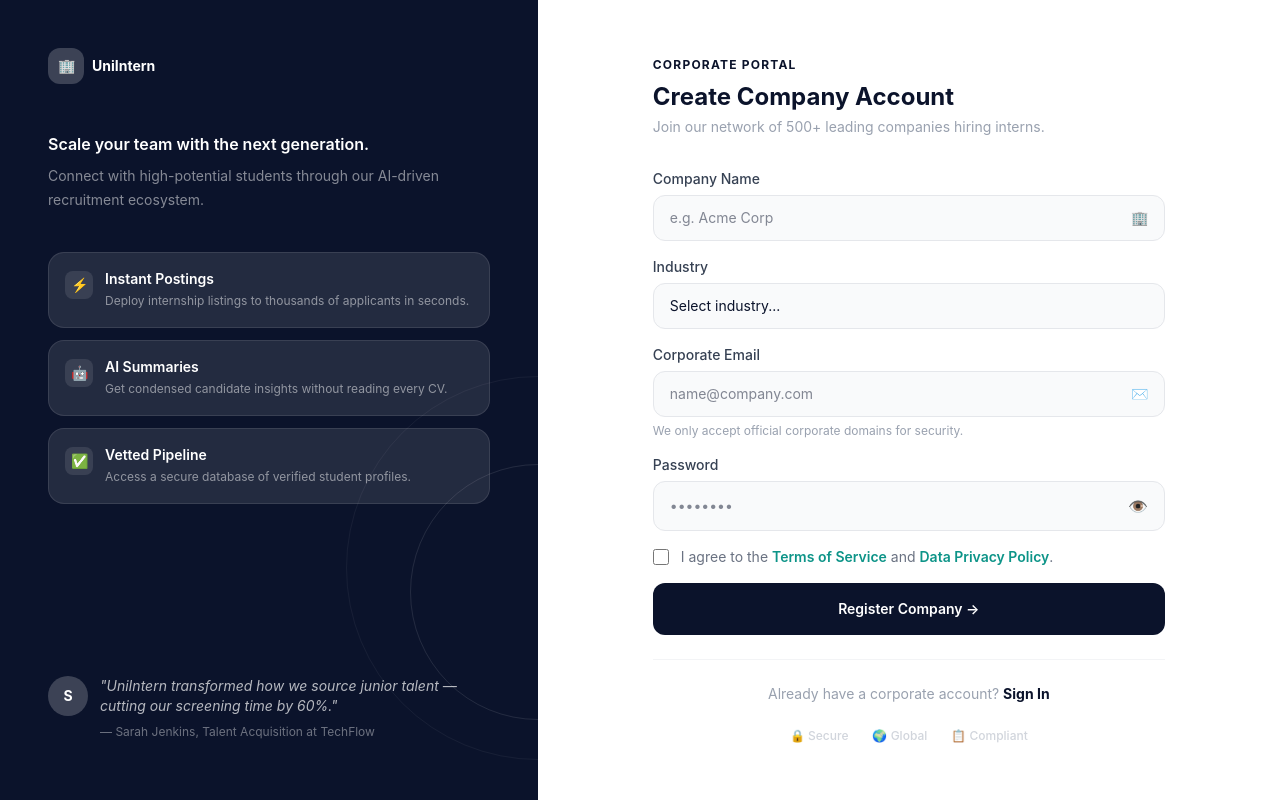
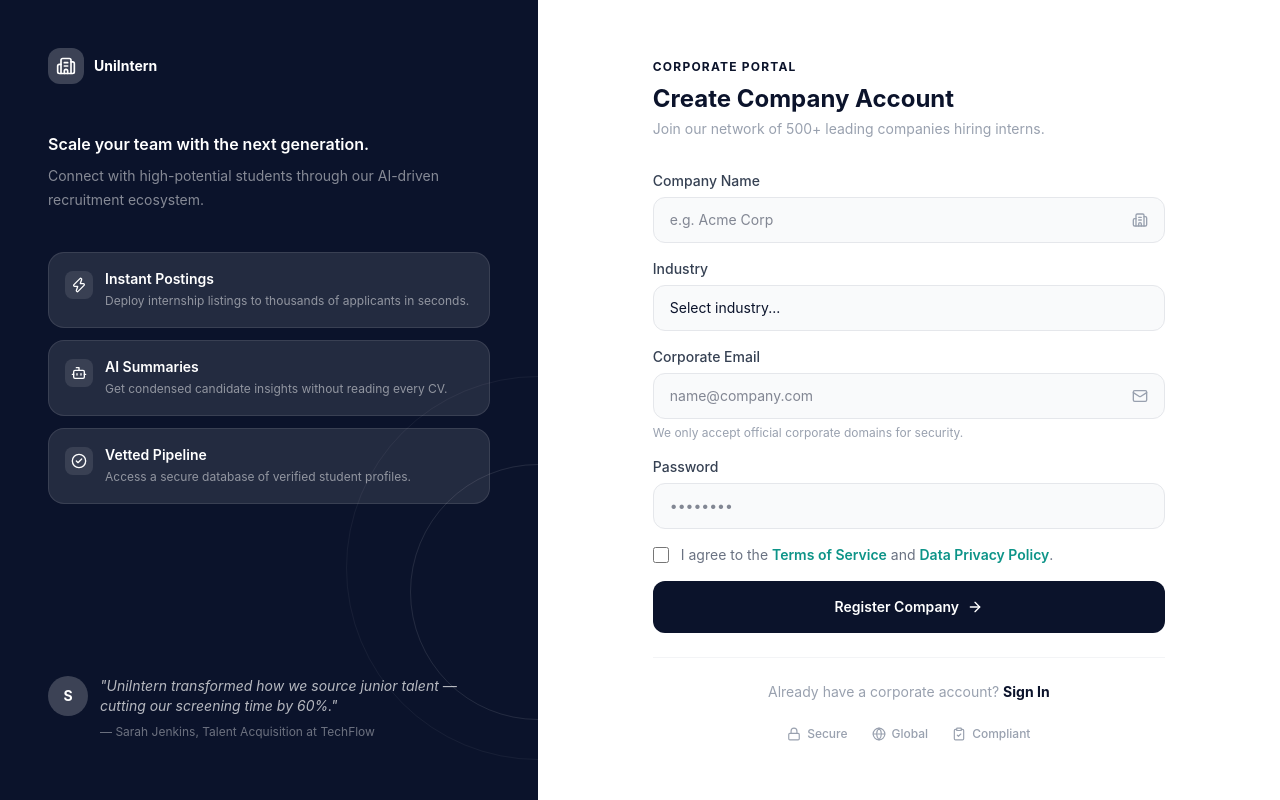
Before and after one commit to CyrilAshong/UniIntern-Web, a React (Vite) app: page /company/register in a window 1280 px wide. Built offline with nearby package versions, Linux system fonts and the light colour scheme.

Commit message:
style(auth): update registration form layout and icons for companies

```diff
--- a/src/pages/auth/CompanyRegisterPage.tsx
+++ b/src/pages/auth/CompanyRegisterPage.tsx
@@ -1,5 +1,17 @@
 import { useState } from 'react';
 import { Link, useNavigate } from 'react-router-dom';
+import {
+  Building2,
+  Zap,
+  Bot,
+  CheckCircle2,
+  Mail,
+  Lock,
+  Globe,
+  ClipboardCheck,
+  ArrowRight,
+  Loader2,
+} from 'lucide-react';
 import { useAuth } from '../../context/AuthContext';
 import { registerCompany } from '../../services/authService';
 
@@ -23,7 +35,6 @@ const CompanyRegisterPage = () => {
   const [industry, setIndustry] = useState('');
   const [email, setEmail] = useState('');
   const [password, setPassword] = useState('');
-  const [showPassword, setShowPassword] = useState(false);
   const [agreed, setAgreed] = useState(false);
   const [isLoading, setIsLoading] = useState(false);
   const [error, setError] = useState('');
@@ -66,9 +77,9 @@ const CompanyRegisterPage = () => {
 
         <div className="relative z-10">
           {/* Logo */}
-          <div className="flex items-center gap-2 mb-12">
+          <div className="flex items-center gap-2.5 mb-12">
             <div className="w-9 h-9 bg-white/20 rounded-xl flex items-center justify-center">
-              <span className="text-white text-sm">🏢</span>
+              <Building2 className="size-5 text-white" />
             </div>
             <span className="text-white font-bold text-sm">UniIntern</span>
           </div>
@@ -85,33 +96,34 @@ const CompanyRegisterPage = () => {
           <div className="space-y-3">
             {[
               {
-                icon: '⚡',
+                icon: Zap,
                 title: 'Instant Postings',
                 desc: 'Deploy internship listings to thousands of applicants in seconds.',
               },
               {
-                icon: '🤖',
+                icon: Bot,
                 title: 'AI Summaries',
                 desc: 'Get condensed candidate insights without reading every CV.',
               },
               {
-                icon: '✅',
+                icon: CheckCircle2,
                 title: 'Vetted Pipeline',
                 desc: 'Access a secure database of verified student profiles.',
               },
-            ].map((item) => (
+            ].map(({ icon: Icon, title, desc }) => (
               <div
-                key={item.title}
-                className="bg-white/10 rounded-2xl p-4 border border-white/10">
+                key={title}
+                className="bg-white/10 rounded-2xl p-4 border border-white/10"
+              >
                 <div className="flex items-start gap-3">
                   <div className="w-7 h-7 bg-white/10 rounded-lg flex items-center justify-center flex-shrink-0 mt-0.5">
-                    <span className="text-sm">{item.icon}</span>
+                    <Icon className="size-4 text-white" />
                   </div>
                   <div>
                     <p className="text-white text-sm font-semibold mb-0.5">
-                      {item.title}
+                      {title}
                     </p>
-                    <p className="text-white/50 text-xs leading-5">{item.desc}</p>
+                    <p className="text-white/50 text-xs leading-5">{desc}</p>
                   </div>
                 </div>
               </div>
@@ -173,7 +185,7 @@ const CompanyRegisterPage = () => {
                   value={companyName}
                   onChange={(e) => setCompanyName(e.target.value)}
                 />
-                <span className="text-gray-300 text-sm">🏢</span>
+                <Building2 className="size-4 text-gray-400 shrink-0" />
               </div>
             </div>
 
@@ -184,7 +196,8 @@ const CompanyRegisterPage = () => {
               <select
                 className="w-full px-4 py-3 rounded-xl border border-gray-200 bg-gray-50 text-sm text-navy focus:outline-none focus:border-navy transition-colors appearance-none"
                 value={industry}
-                onChange={(e) => setIndustry(e.target.value)}>
+                onChange={(e) => setIndustry(e.target.value)}
+              >
                 <option value="">Select industry...</option>
                 {industries.map((i) => (
                   <option key={i} value={i}>{i}</option>
@@ -204,7 +217,7 @@ const CompanyRegisterPage = () => {
                   value={email}
                   onChange={(e) => setEmail(e.target.value)}
                 />
-                <span className="text-gray-300 text-sm">✉️</span>
+                <Mail className="size-4 text-gray-400 shrink-0" />
               </div>
               <p className="text-xs text-gray-400 mt-1.5">
                 We only accept official corporate domains for security.
@@ -217,18 +230,12 @@ const CompanyRegisterPage = () => {
               </label>
               <div className="flex items-center border border-gray-200 rounded-xl px-4 py-3 gap-3 bg-gray-50 focus-within:border-navy focus-within:bg-white transition-colors">
                 <input
-                  type={showPassword ? 'text' : 'password'}
+                  type= "password"
                   placeholder="••••••••"
                   className="flex-1 text-sm text-navy bg-transparent focus:outline-none"
                   value={password}
                   onChange={(e) => setPassword(e.target.value)}
                 />
-                <button
-                  type="button"
-                  onClick={() => setShowPassword(!showPassword)}
-                  className="text-gray-400 hover:text-navy transition-colors">
-                  {showPassword ? '🙈' : '👁️'}
-                </button>
               </div>
             </div>
 
@@ -256,8 +263,19 @@ const CompanyRegisterPage = () => {
             <button
               type="submit"
               disabled={isLoading}
-              className="w-full bg-navy text-white font-semibold py-4 rounded-xl hover:bg-navy-light transition-colors text-sm disabled:opacity-70">
-              {isLoading ? 'Creating Account...' : 'Register Company →'}
+              className="w-full bg-navy text-white font-semibold py-4 rounded-xl hover:bg-navy-light transition-colors text-sm disabled:opacity-70 flex items-center justify-center gap-2 group"
+            >
+              {isLoading ? (
+                <>
+                  <Loader2 className="size-4 animate-spin" />
+                  <span>Creating Account...</span>
+                </>
+              ) : (
+                <>
+                  <span>Register Company</span>
+                  <ArrowRight className="size-4 group-hover:translate-x-1 transition-transform" />
+                </>
+              )}
             </button>
           </form>
 
@@ -267,16 +285,22 @@ const CompanyRegisterPage = () => {
             Already have a corporate account?{' '}
             <Link
               to="/company/login"
-              className="text-navy font-bold hover:underline">
+              className="text-navy font-bold hover:underline"
+            >
               Sign In
             </Link>
           </p>
 
           {/* Trust badges */}
           <div className="flex items-center justify-center gap-6 mt-6">
-            {['🔒 Secure', '🌍 Global', '📋 Compliant'].map((badge) => (
-              <span key={badge} className="text-xs text-gray-300 font-medium">
-                {badge}
+            {[
+              { icon: Lock, label: 'Secure' },
+              { icon: Globe, label: 'Global' },
+              { icon: ClipboardCheck, label: 'Compliant' },
+            ].map(({ icon: Icon, label }) => (
+              <span key={label} className="text-xs text-gray-400 font-medium inline-flex items-center gap-1.5">
+                <Icon className="size-3.5 text-gray-400" />
+                {label}
               </span>
             ))}
           </div>
```
